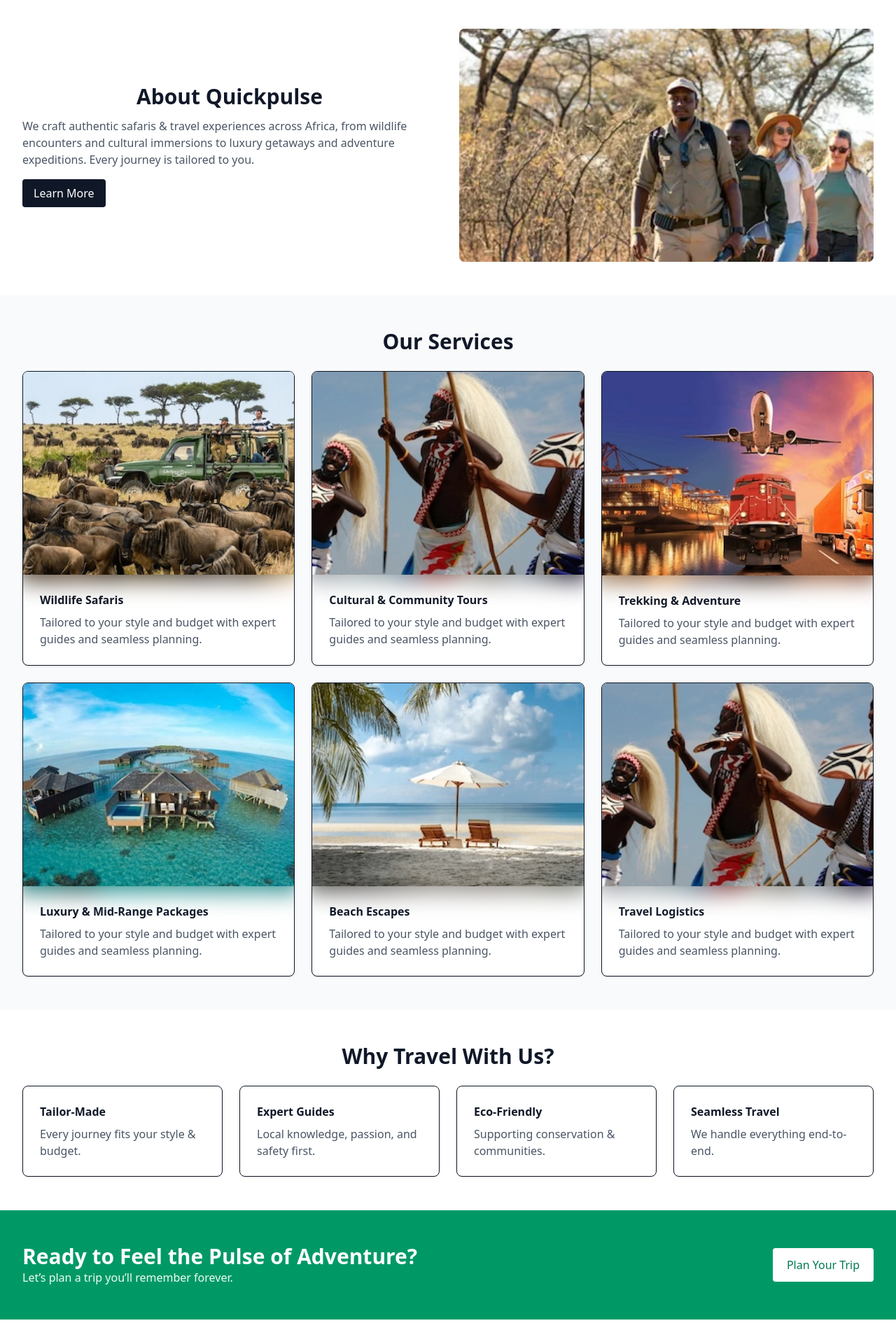
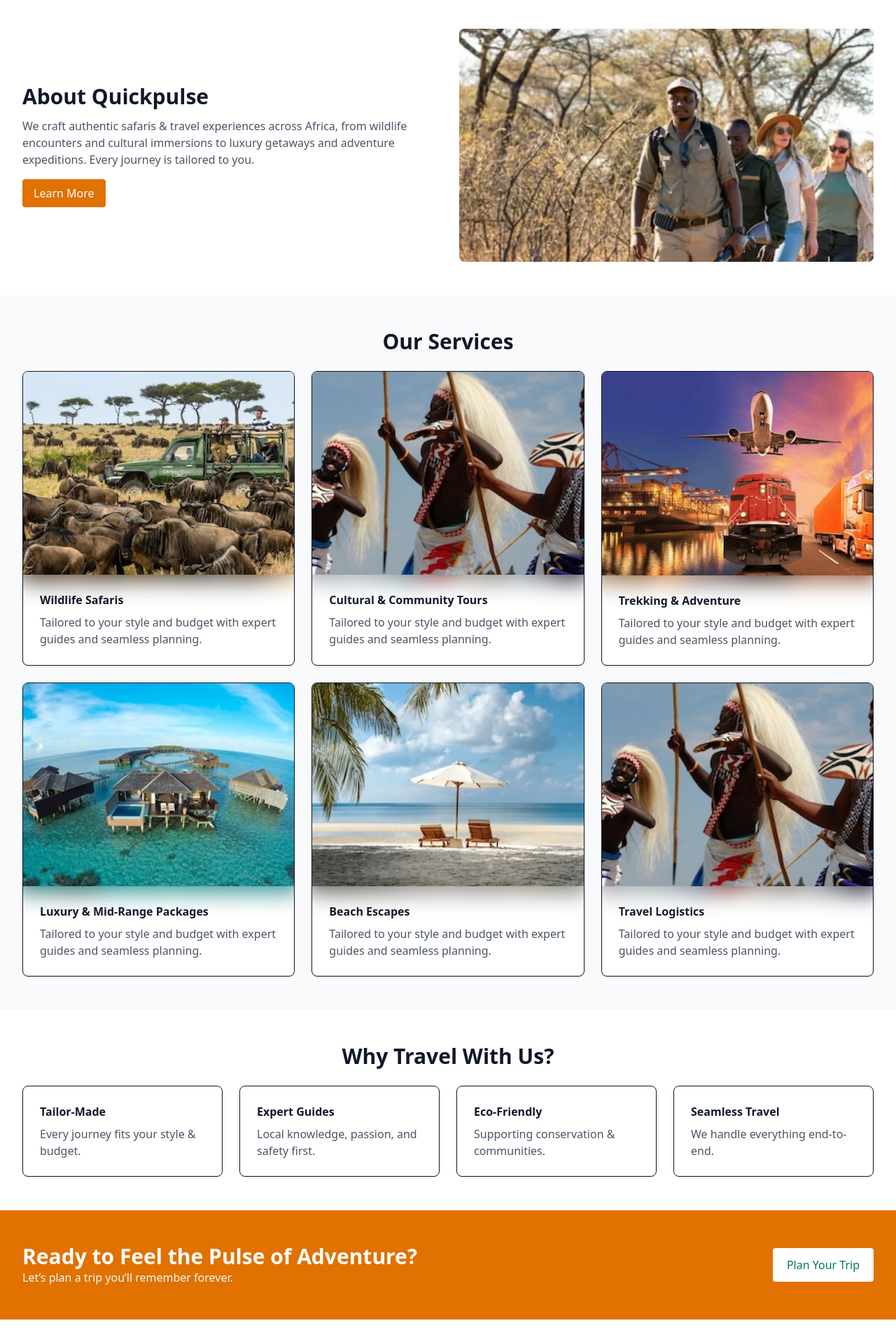
Before and after one commit to mike111-sys/Quick-Safaris, a React (Vite) app: page / in a window 1280 px wide. Shown: the part 840-2760 px from the top of the page at 70% size. Built offline with nearby package versions, Linux system fonts and the light colour scheme.

Commit message:
refined home sections

```diff
--- a/src/sections/HomeSections.tsx
+++ b/src/sections/HomeSections.tsx
@@ -36,7 +36,7 @@
             viewport={{ once: true }}
             transition={{ duration: 0.6 }}
           >
-            <h2 className="text-2xl text-center md:text-3xl font-bold">About Quickpulse</h2>
+            <h2 className="text-2xl  md:text-3xl font-bold">About Quickpulse</h2>
             <p className="mt-3 text-gray-600">
               We craft authentic safaris & travel experiences across Africa,
               from wildlife encounters and cultural immersions to luxury getaways
@@ -44,7 +44,7 @@
             </p>
             <Link
               to="/about"
-              className="inline-block mt-4 px-4 py-2 rounded bg-gray-900 text-white hover:bg-black transition"
+              className="inline-block mt-4 px-4 py-2 rounded bg-amber-600 text-white hover:bg-amber-700 transition"
             >
               Learn More
             </Link>
@@ -143,7 +143,7 @@
         whileInView={{ opacity: 1, y: 0 }}
         viewport={{ once: true }}
         transition={{ duration: 0.7 }}
-        className="bg-emerald-600 text-white"
+        className="bg-amber-600 text-white"
       >
         <div className="mx-auto max-w-7xl px-4 sm:px-6 lg:px-8 py-12 flex flex-col md:flex-row items-center justify-between gap-4">
           <div>
```
